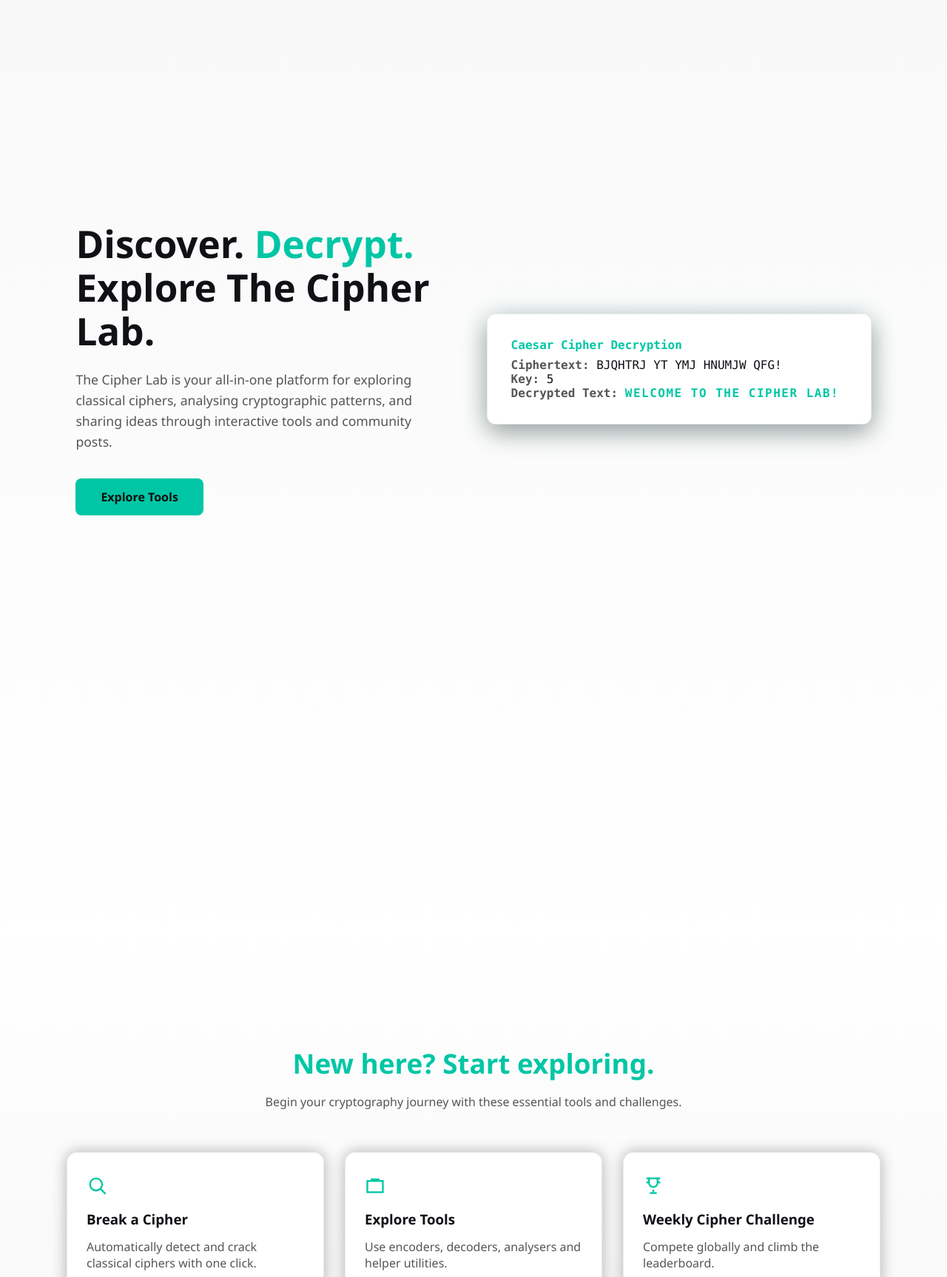
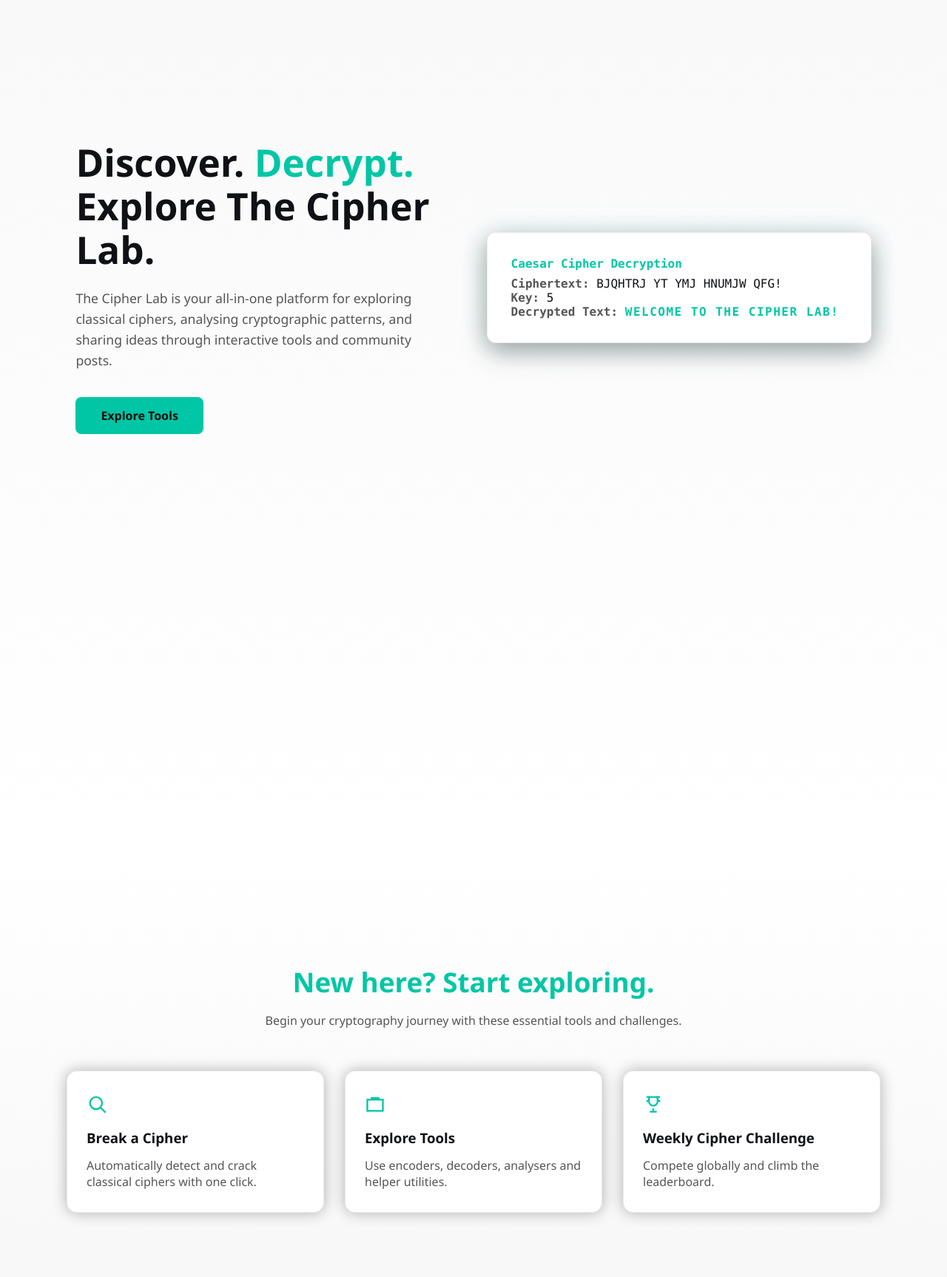
Before and after one commit to Gapryong-Kim/Cryptiq1, a Flask app: page / in a window 1280 px wide. Shown: the part 455-2182 px from the top of the page at 74% size. Run offline with Flask 3, Linux system fonts and the light colour scheme; data comes from the database, SQL or seed files in the repository.

Commit message:
Add files via upload

```diff
--- a/CryptiQ/templates/index.html
+++ b/CryptiQ/templates/index.html
@@ -56,7 +56,6 @@ html, body {
 
 main {
   flex: 1;
-  padding-top: var(--nav-height);
 }
 
 /* === HERO SECTION === */
@@ -276,7 +275,7 @@ main {
 
   {% include 'base_nav.html' %}
 
-  <main>
+  <main class="no-nav-padding">
 
     <!-- HERO -->
     <section class="hero">
```
